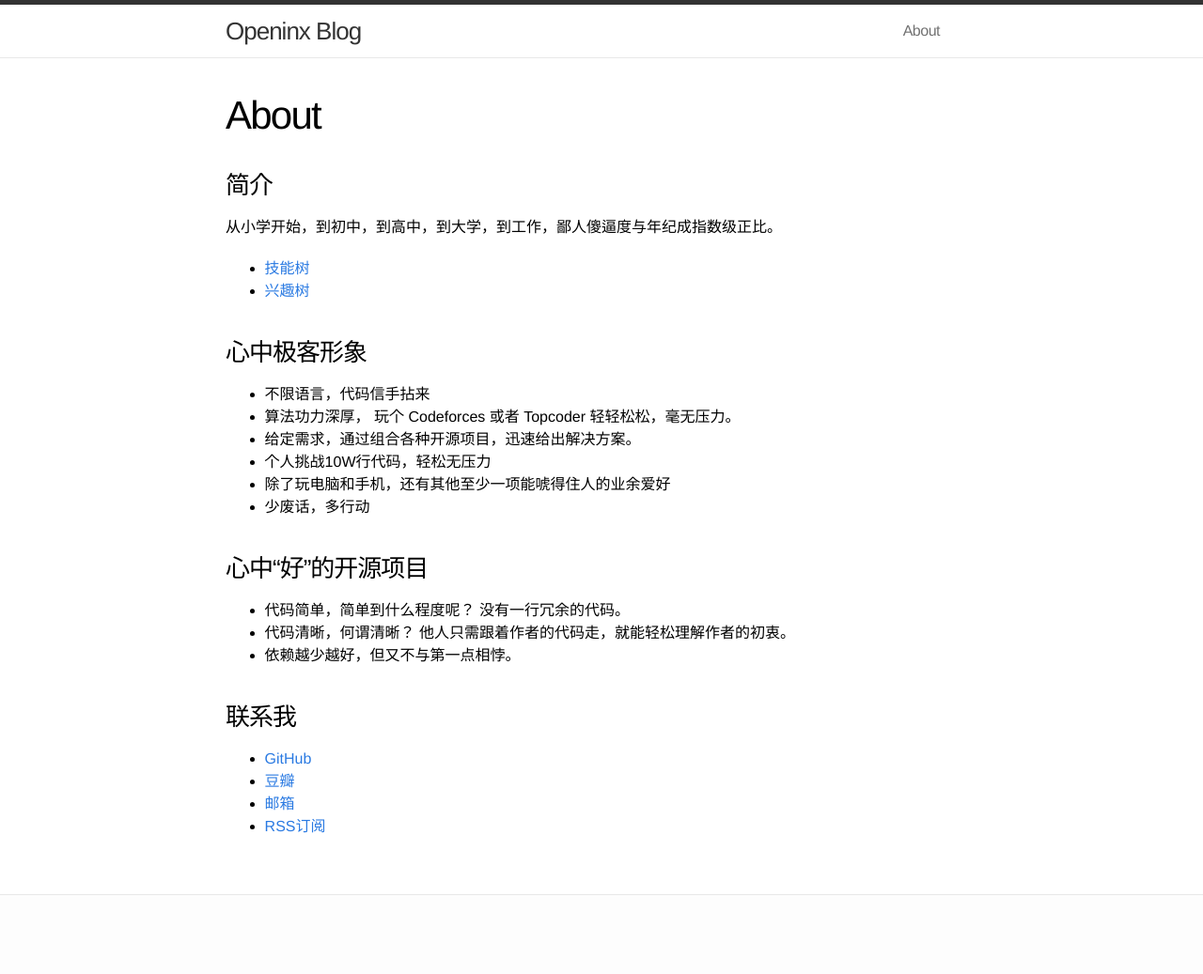
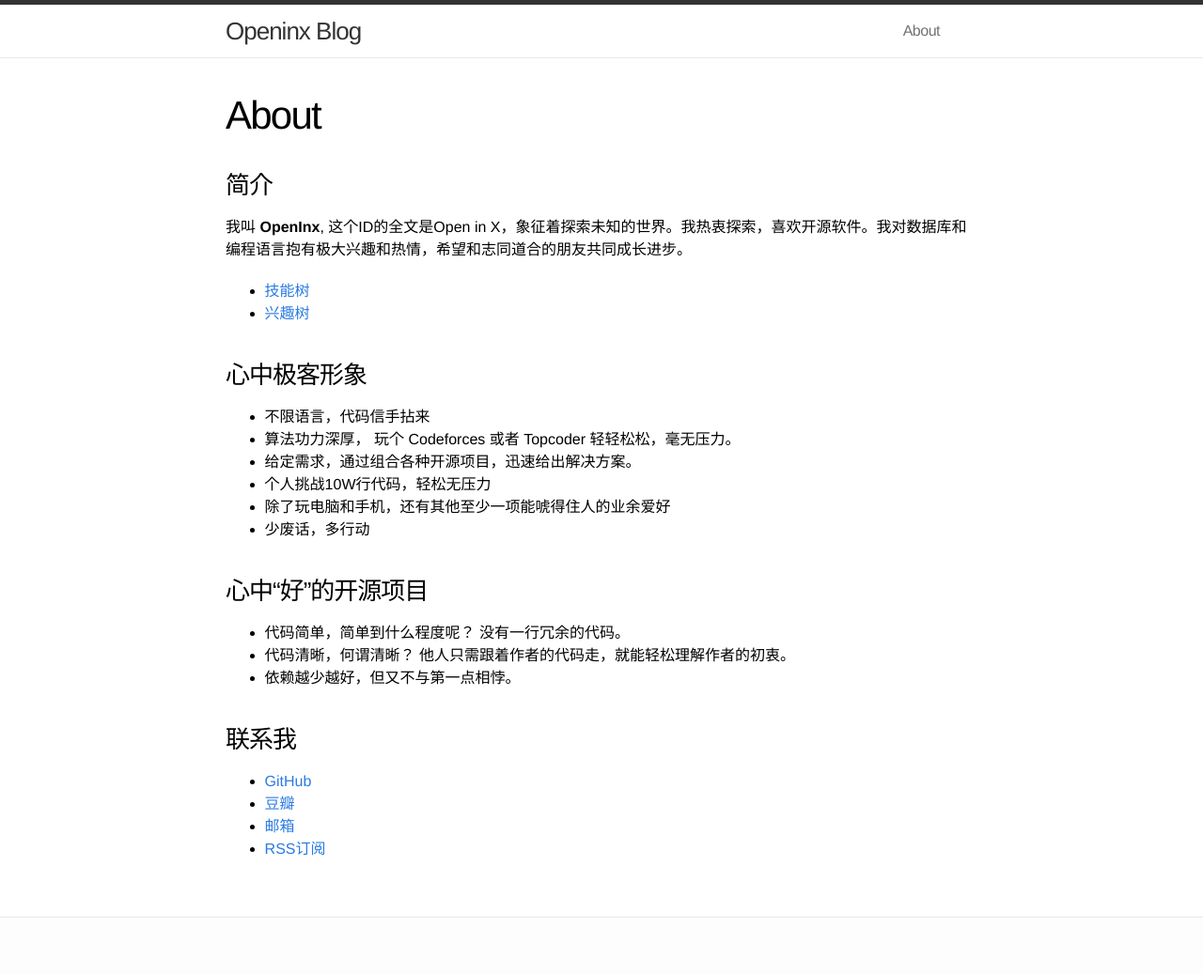
Before and after one commit to SteNicholas/openinx.github.io, a Jekyll site: the page built from about.md, in a window 1280 px wide. Shown: the whole page at 94% size. Built offline with Jekyll 4.4.1, drawn with Linux system fonts in a browser that asks for light colours; Markdown is read by kramdown in place of the engine named in the settings; before the commit the page ends 1013 px from its top, so only the background shows below that.

Commit message:
refresh about.md

```diff
--- a/about.md
+++ b/about.md
@@ -6,7 +6,7 @@ permalink: /about/
 
 ### 简介
 
-从小学开始，到初中，到高中，到大学，到工作，鄙人傻逼度与年纪成指数级正比。
+我叫 __OpenInx__, 这个ID的全文是Open in X，象征着探索未知的世界。我热衷探索，喜欢开源软件。我对数据库和编程语言抱有极大兴趣和热情，希望和志同道合的朋友共同成长进步。
 
 * [技能树](/skill-tree/openinx.html)
 * [兴趣树](/images/Openinx-Interest.png)
```
